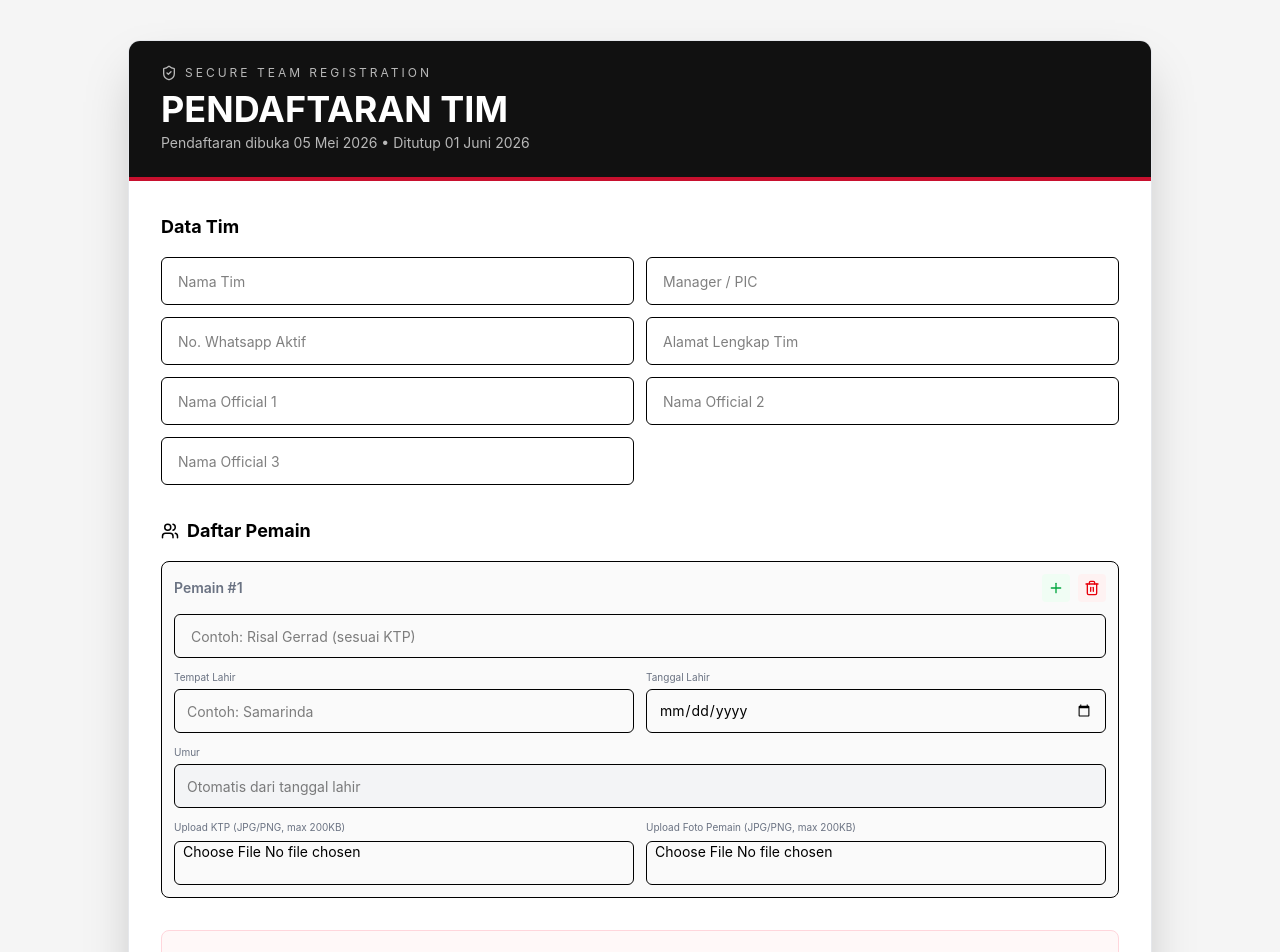
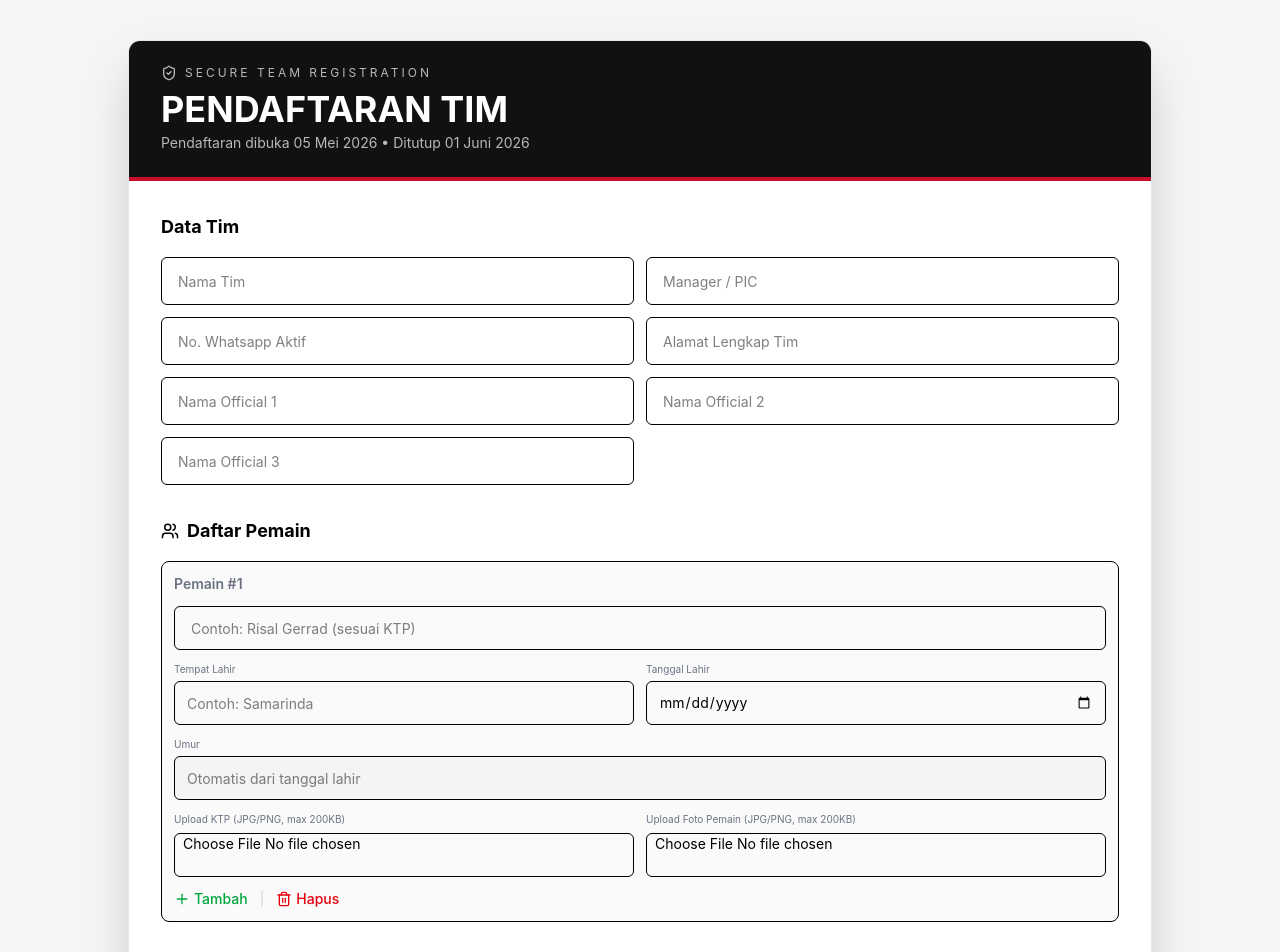
Before and after one commit to revicidigiworks/wcs-borneo-anfield, a React (Vite) app: page /register in a window 1280 px wide. Shown: the top 952 px of the page. Built offline with nearby package versions, Linux system fonts and the light colour scheme; no server answers.

Commit message:
init: tournament system + cloudinary + pdf export

```diff
--- a/src/pages/Register.jsx
+++ b/src/pages/Register.jsx
@@ -340,29 +340,7 @@
                       Pemain #{i + 1}
                     </span>
 
-                      <div className="flex items-center gap-2">
 
-                        {/* ➕ TAMBAH (CUMA DI PALING BAWAH) */}
-                        {i === players.length - 1 && (
-                          <button
-                            type="button"
-                            onClick={addPlayer}
-                            className="text-green-600 bg-green-50 hover:bg-green-100 p-1.5 rounded"
-                          >
-                            <Plus size={16} />
-                          </button>
-                        )}
-
-                        {/* 🗑 HAPUS */}
-                        <button
-                          type="button"
-                          onClick={() => removePlayer(i)}
-                          className="text-red-600 bg-red-50 hover:bg-red-100 p-1.5 rounded"
-                        >
-                          <Trash2 size={16} />
-                        </button>
-
-                      </div>
                   </div>
 
                   <input value={p.name} onChange={(e) => handlePlayerChange(i, "name", e.target.value)} placeholder="Contoh: Risal Gerrad (sesuai KTP)" className="border rounded-md px-4 h-11 text-sm w-full" />
@@ -430,6 +408,36 @@
 
 
 
+                 <div className="flex items-center gap-3 text-sm">
+
+  {/* ➕ TAMBAH */}
+  {i === players.length - 1 && (
+    <button
+      type="button"
+      onClick={addPlayer}
+      className="flex items-center gap-1 text-green-600 hover:text-green-700 font-medium transition"
+    >
+      <Plus size={16} />
+      <span>Tambah</span>
+    </button>
+  )}
+
+  {/* SEPARATOR */}
+  {i === players.length - 1 && (
+    <span className="text-gray-300">|</span>
+  )}
+
+  {/* 🗑 HAPUS */}
+  <button
+    type="button"
+    onClick={() => removePlayer(i)}
+    className="flex items-center gap-1 text-red-600 hover:text-red-700 font-medium transition"
+  >
+    <Trash2 size={16} />
+    <span>Hapus</span>
+  </button>
+
+</div>
                 </div>
               ))}
             </div>
@@ -442,7 +450,7 @@
           </div>
 
           <button type="submit" disabled={loading} className="w-full bg-[#c8102e] hover:bg-[#a70d26] text-white h-12 rounded-md font-bold uppercase tracking-wide disabled:opacity-50">
-              {loading ? "Menyimpan Data..." : "Simpan & Dapatkan Link Edit bos"}
+            {loading ? "Menyimpan Data..." : "Simpan & Dapatkan Link Edit"}
           </button>
         </form>
       </div>
--- a/src/pages/admin/Login.jsx
+++ b/src/pages/admin/Login.jsx
@@ -1,7 +1,7 @@
 import { useState } from "react";
 import { useNavigate } from "react-router-dom";
 import { signInWithEmailAndPassword } from "firebase/auth";
-import { auth } from "../services/firebase";
+import { auth } from "../../services/firebase";
 
 export default function Login() {
   const navigate = useNavigate();
```
Lines whose indentation alone changed are shown as unchanged.
